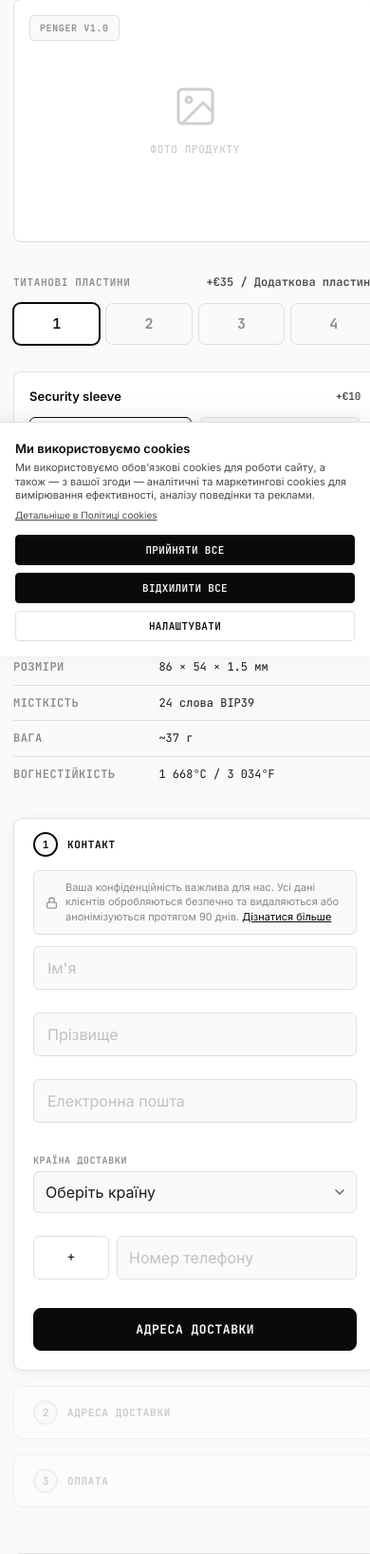
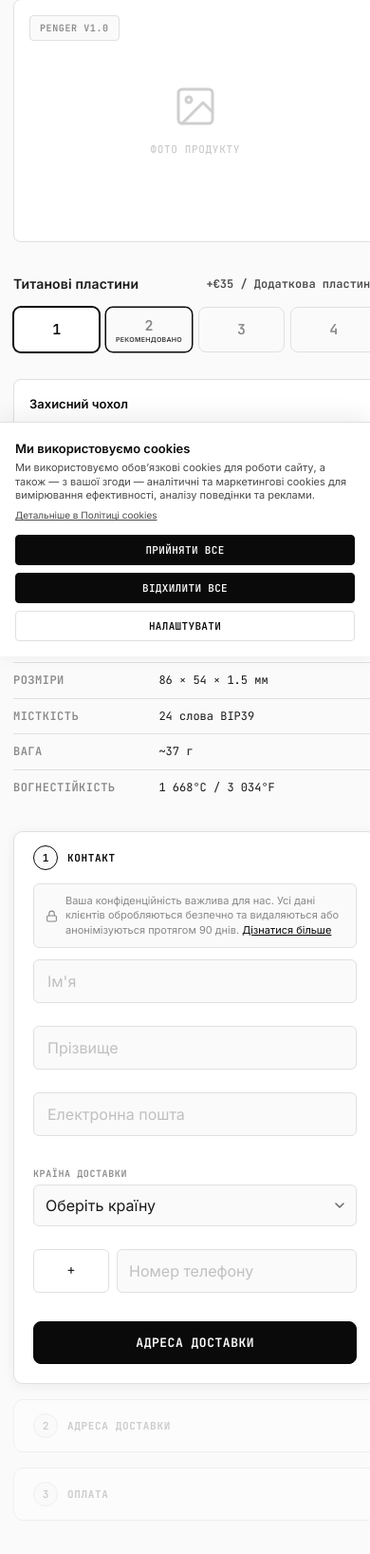
Before and after one commit to hlibsuslov/penger, a Node server app: page /uk/order in a window 390 px wide. Shown: the part 153-1789 px from the top of the page at 95% size. Run offline with Node 20, Linux system fonts and the light colour scheme.

Commit message:
Polish order page UI: 8 visual improvements
1. Trust badges — compact on mobile (smaller gap/font at 860px & 520px)
2. Section title — switch to sans-serif 14px, drop uppercase
3. Plates option 2 — "Recommended" label with accent highlight
4. Config cards — remove +€10 price tags, sans font for options
5. Config titles — use i18n keys (kitItem6, kitItem2) for translation
6. Step number — thinner border (1.5px), lighter font-weight (600)
7. Delivery form — tighter row spacing (5px margin-bottom)
8. Payment methods — add SVG icons (card, Apple, Google, Bitcoin)

https://claude.ai/code/session_012x1Wb1KtgQyNEG7DegFRKf

```diff
--- a/views/pages/order.ejs
+++ b/views/pages/order.ejs
@@ -114,13 +114,12 @@
     /* Config section */
     .order-section { margin-bottom: 28px; }
     .order-section-title {
-      font-family: var(--font-mono);
-      font-size: 11px;
+      font-family: var(--font-sans);
+      font-size: 14px;
       font-weight: 600;
-      text-transform: uppercase;
-      letter-spacing: 0.06em;
-      color: var(--text-dim);
-      margin-bottom: 12px;
+      letter-spacing: 0.01em;
+      color: var(--text-primary);
+      margin-bottom: 10px;
     }
     .order-section-row {
       display: flex;
@@ -173,8 +172,8 @@
       justify-content: center;
       gap: 6px;
       padding: 9px 12px;
-      font-family: var(--font-mono);
-      font-size: 12px;
+      font-family: var(--font-sans);
+      font-size: 13px;
       font-weight: 600;
       color: var(--text-dim);
       background: var(--bg-main);
@@ -182,8 +181,6 @@
       border-radius: 6px;
       cursor: pointer;
       transition: border-color 0.15s ease, color 0.15s ease, background 0.15s ease;
-      text-transform: uppercase;
-      letter-spacing: 0.03em;
       user-select: none;
     }
     .config-opt:hover {
@@ -215,9 +212,11 @@
     .plates-option {
       flex: 1;
       display: flex;
+      flex-direction: column;
       align-items: center;
       justify-content: center;
-      height: 44px;
+      gap: 1px;
+      height: 48px;
       font-family: var(--font-mono);
       font-size: 15px;
       font-weight: 600;
@@ -238,6 +237,23 @@
       color: var(--text-accent);
       background: var(--bg-surface);
       box-shadow: 0 0 0 1px var(--text-accent);
+    }
+    .plates-recommended {
+      border-color: var(--text-accent);
+      box-shadow: 0 0 0 0.5px var(--text-accent);
+    }
+    .plates-recommended.active {
+      box-shadow: 0 0 0 1px var(--text-accent);
+    }
+    .plates-rec-label {
+      font-family: var(--font-sans);
+      font-size: 7px;
+      font-weight: 600;
+      text-transform: uppercase;
+      letter-spacing: 0.04em;
+      color: var(--text-accent);
+      opacity: 0.8;
+      line-height: 1;
     }
 
 
@@ -470,9 +486,9 @@
       border-radius: 50%;
       font-family: var(--font-mono);
       font-size: 11px;
-      font-weight: 700;
+      font-weight: 600;
       background: var(--bg-main);
-      border: 2px solid var(--border-default);
+      border: 1.5px solid var(--border-default);
       color: var(--text-dim);
       flex-shrink: 0;
       transition: all 0.2s ease;
@@ -550,6 +566,7 @@
       margin-bottom: 8px;
     }
     .form-row.full { grid-template-columns: 1fr; }
+    #deliveryForm .form-row { margin-bottom: 5px; }
     .form-group { display: flex; flex-direction: column; gap: 3px; }
     .form-label {
       font-family: var(--font-mono);
@@ -706,6 +723,15 @@
       font-size: 12px;
       color: var(--text-dim);
     }
+    .pay-method-icon {
+      width: 20px;
+      height: 20px;
+      flex-shrink: 0;
+      color: var(--text-dim);
+    }
+    .pay-method.active .pay-method-icon {
+      color: var(--text-accent);
+    }
     .pay-method-icons {
       display: flex;
       gap: 4px;
@@ -1041,6 +1067,9 @@
       .order-header h1 { font-size: 26px; }
       .mobile-sticky-cta { display: flex; }
       .order-page { padding-bottom: 120px; }
+      .trust-badges { gap: 12px; margin-top: 12px; }
+      .trust-badge { font-size: 10px; gap: 3px; }
+      .trust-badge svg { width: 11px; height: 11px; }
     }
     @media (max-width: 520px) {
       .order-page { padding: 32px 0 120px; }
@@ -1050,6 +1079,9 @@
       .progress-step span { display: none; }
       .progress-line { width: 24px; }
       .form-input { font-size: 16px; }
+      .trust-badges { gap: 6px; margin-top: 8px; }
+      .trust-badge { font-size: 9px; gap: 3px; }
+      .trust-badge svg { width: 10px; height: 10px; }
     }
   </style>
 </head>
@@ -1114,7 +1146,7 @@
             </div>
             <div class="plates-picker" id="platesPicker" data-track="config_plates" data-cta-id="order_plates_qty" data-section="order" data-product-id="penger-v1">
               <button type="button" class="plates-option active" data-val="1">1</button>
-              <button type="button" class="plates-option" data-val="2">2</button>
+              <button type="button" class="plates-option plates-recommended" data-val="2">2<span class="plates-rec-label"><%= t.order.recommended %></span></button>
               <button type="button" class="plates-option" data-val="3">3</button>
               <button type="button" class="plates-option" data-val="4">4</button>
             </div>
@@ -1123,8 +1155,7 @@
           <!-- Security sleeve colour -->
           <div class="config-card" data-section="order">
             <div class="config-card-header">
-              <span class="config-card-title">Security sleeve</span>
-              <span class="config-card-price">+&euro;10</span>
+              <span class="config-card-title"><%= t.order.kitItem6 %></span>
             </div>
             <div class="config-options" id="sleeveOptions">
               <label class="config-opt active">
@@ -1143,8 +1174,7 @@
           <!-- Precision center punch tool -->
           <div class="config-card" data-section="order">
             <div class="config-card-header">
-              <span class="config-card-title">Precision center punch tool</span>
-              <span class="config-card-price">+&euro;10</span>
+              <span class="config-card-title"><%= t.order.kitItem2 %></span>
             </div>
             <div class="config-options" id="punchOptions">
               <label class="config-opt active">
@@ -1325,6 +1355,7 @@
                 <label class="pay-method active" data-method="card">
                   <input type="radio" name="payMethod" value="card" checked>
                   <span class="pay-radio"><span class="pay-radio-dot"></span></span>
+                  <svg class="pay-method-icon" viewBox="0 0 24 24" fill="none" stroke="currentColor" stroke-width="1.5" stroke-linecap="round" stroke-linejoin="round"><rect x="1" y="4" width="22" height="16" rx="2" ry="2"/><line x1="1" y1="10" x2="23" y2="10"/></svg>
                   <span class="pay-method-info">
                     <span class="pay-method-name"><%= t.order.payCard %></span>
                   </span>
@@ -1337,6 +1368,7 @@
                 <label class="pay-method" data-method="apple">
                   <input type="radio" name="payMethod" value="apple">
                   <span class="pay-radio"><span class="pay-radio-dot"></span></span>
+                  <svg class="pay-method-icon" viewBox="0 0 24 24" fill="currentColor"><path d="M18.71 19.5c-.83 1.24-1.71 2.45-3.05 2.47-1.34.03-1.77-.79-3.29-.79-1.53 0-2 .77-3.27.82-1.31.05-2.3-1.32-3.14-2.53C4.25 17 2.94 12.45 4.7 9.39c.87-1.52 2.43-2.48 4.12-2.51 1.28-.02 2.5.87 3.29.87.78 0 2.26-1.07 3.8-.91.65.03 2.47.26 3.64 1.98-.09.06-2.17 1.28-2.15 3.81.03 3.02 2.65 4.03 2.68 4.04-.03.07-.42 1.44-1.38 2.83M13 3.5c.73-.83 1.94-1.46 2.94-1.5.13 1.17-.34 2.35-1.04 3.19-.69.85-1.83 1.51-2.95 1.42-.15-1.15.41-2.35 1.05-3.11"/></svg>
                   <span class="pay-method-info">
                     <span class="pay-method-name">Apple Pay</span>
                   </span>
@@ -1344,6 +1376,7 @@
                 <label class="pay-method" data-method="google">
                   <input type="radio" name="payMethod" value="google">
                   <span class="pay-radio"><span class="pay-radio-dot"></span></span>
+                  <svg class="pay-method-icon" viewBox="0 0 24 24"><path d="M22.56 12.25c0-.78-.07-1.53-.2-2.25H12v4.26h5.92a5.06 5.06 0 0 1-2.2 3.32v2.77h3.57c2.08-1.92 3.28-4.74 3.28-8.1z" fill="#4285F4"/><path d="M12 23c2.97 0 5.46-.98 7.28-2.66l-3.57-2.77c-.98.66-2.23 1.06-3.71 1.06-2.86 0-5.29-1.93-6.16-4.53H2.18v2.84C3.99 20.53 7.7 23 12 23z" fill="#34A853"/><path d="M5.84 14.09c-.22-.66-.35-1.36-.35-2.09s.13-1.43.35-2.09V7.07H2.18C1.43 8.55 1 10.22 1 12s.43 3.45 1.18 4.93l2.85-2.22.81-.62z" fill="#FBBC05"/><path d="M12 5.38c1.62 0 3.06.56 4.21 1.64l3.15-3.15C17.45 2.09 14.97 1 12 1 7.7 1 3.99 3.47 2.18 7.07l3.66 2.84c.87-2.6 3.3-4.53 6.16-4.53z" fill="#EA4335"/></svg>
                   <span class="pay-method-info">
                     <span class="pay-method-name">Google Pay</span>
                   </span>
@@ -1351,6 +1384,7 @@
                 <label class="pay-method" data-method="crypto">
                   <input type="radio" name="payMethod" value="crypto">
                   <span class="pay-radio"><span class="pay-radio-dot"></span></span>
+                  <svg class="pay-method-icon" viewBox="0 0 24 24" fill="currentColor"><path d="M12 2a10 10 0 1 0 0 20 10 10 0 0 0 0-20zm1.73 14.49V18h-1.5v-1.41c-.83-.05-1.67-.28-2.12-.54l.37-1.43c.49.27 1.18.54 1.93.54.66 0 1.11-.25 1.11-.68 0-.41-.38-.67-1.22-.95-1.2-.41-2.04-1-2.04-2.13 0-1.03.72-1.83 1.97-2.09V8h1.5v1.3c.83.05 1.39.23 1.8.43l-.35 1.38c-.31-.14-.87-.43-1.72-.43-.74 0-1 .32-1 .62 0 .36.42.6 1.37.95 1.33.47 1.9 1.1 1.9 2.18 0 1.05-.75 1.92-2 2.16z"/></svg>
                   <span class="pay-method-info">
                     <span class="pay-method-name"><%= t.order.payCrypto %></span>
                     <span class="pay-method-desc"><%= t.order.payCryptoDesc %></span>
```
Also changed, not shown: locales/en.json, locales/uk.json.
